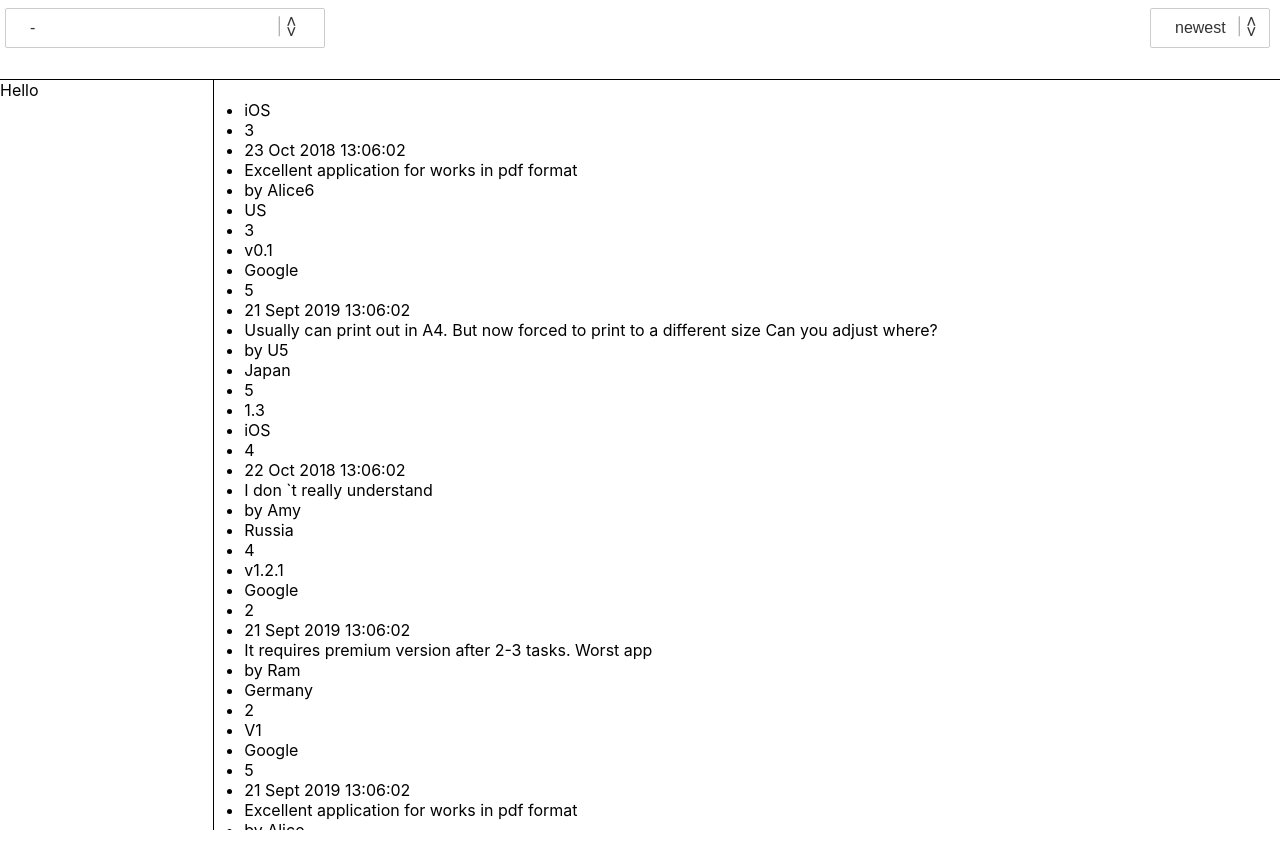
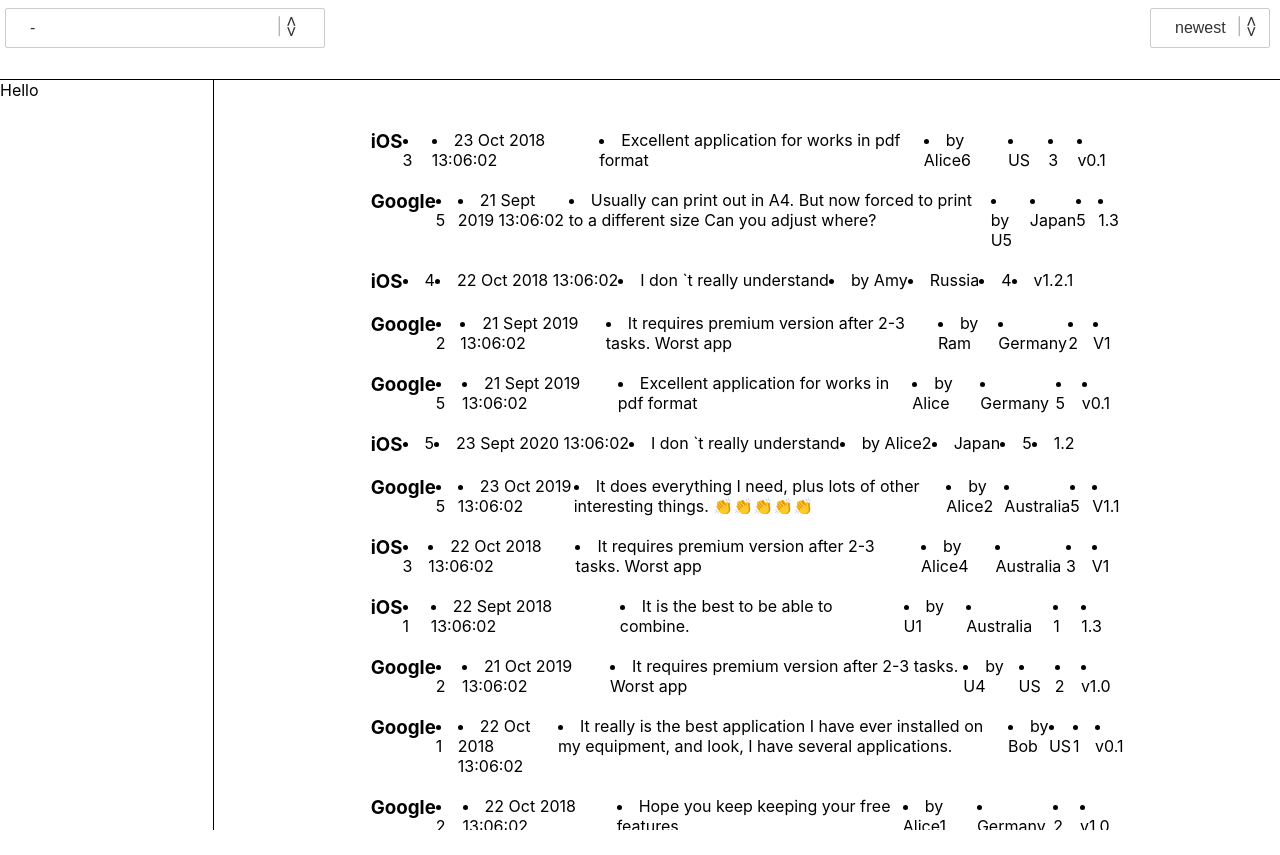
Before and after one commit to Kemosabe2911/appreviewfilter, a React (Create React App) app: page / in a window 1280 px wide. Built offline with nearby package versions, Linux system fonts and the light colour scheme.

Commit message:
Update res

```diff
--- a/src/App.css
+++ b/src/App.css
@@ -144,3 +144,18 @@ display: none;
   -ms-word-break: normal;
   word-break: normal;
 }
+
+.result{
+  padding: 20px;
+  display: flex;
+  justify-content: center;
+  align-items: center;
+  flex-direction: column;
+}
+
+.res-container{
+  padding: 10px;
+  width: 80%;
+  margin: auto;
+  display: flex;
+}
--- a/src/components/result.js
+++ b/src/components/result.js
@@ -20,8 +20,7 @@ const result = ({ result }) => {
         <div className="result">
             {result.map( data =>(
             <div className="res-container">
-                <ul>
-                    <li>{data.appStoreName}</li>
+                    <h3>{data.appStoreName}</h3>
                     <li>{data.rating}</li>
                     <li>{data.reviewDate}</li>
                     <li>{data.reviewText}</li>
@@ -29,7 +28,6 @@ const result = ({ result }) => {
                     <li>{data.countryName}</li>
                     <li>{data.rating}</li>
                     <li>{data.version}</li>
-                </ul>
             </div>
             ))}
         </div>
```
